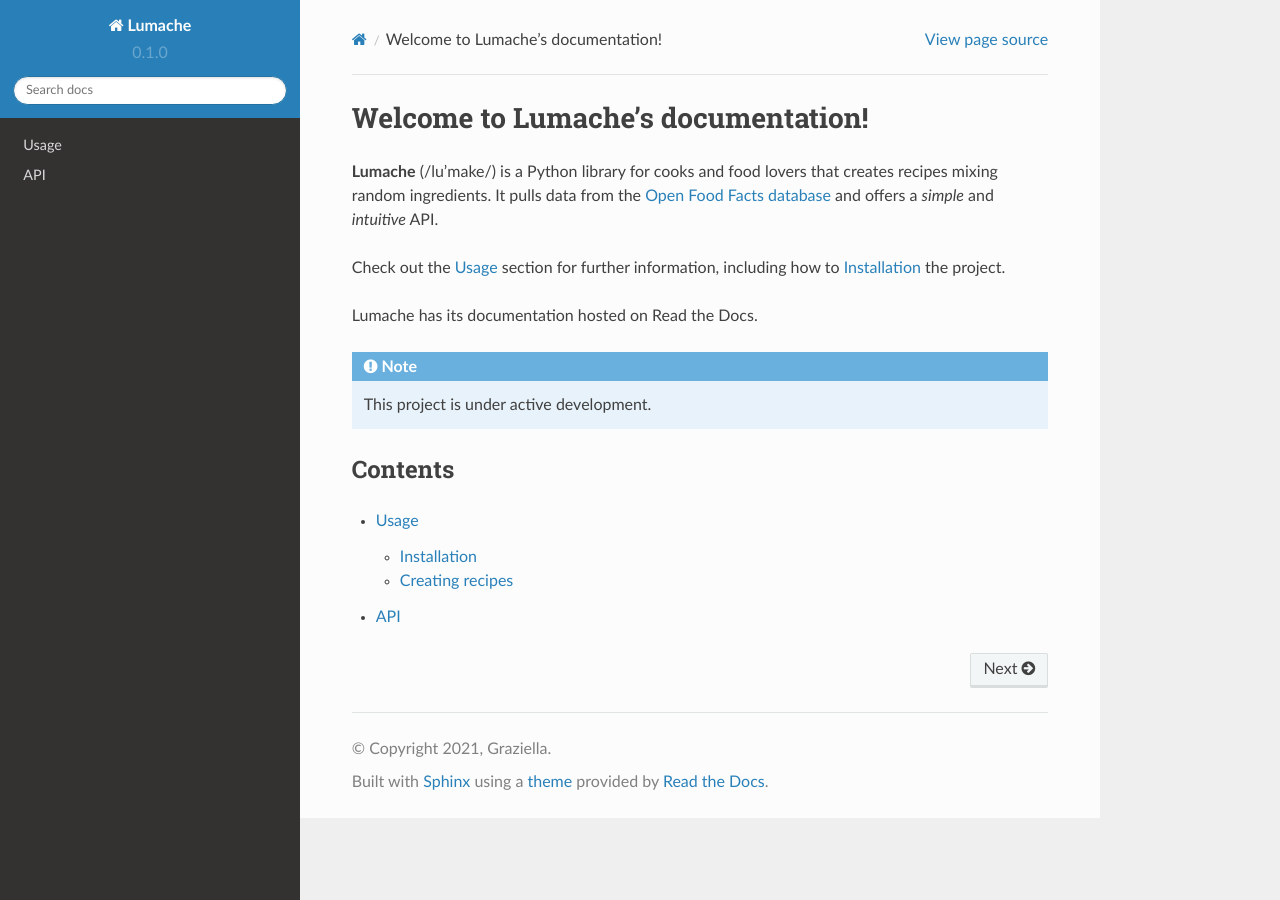
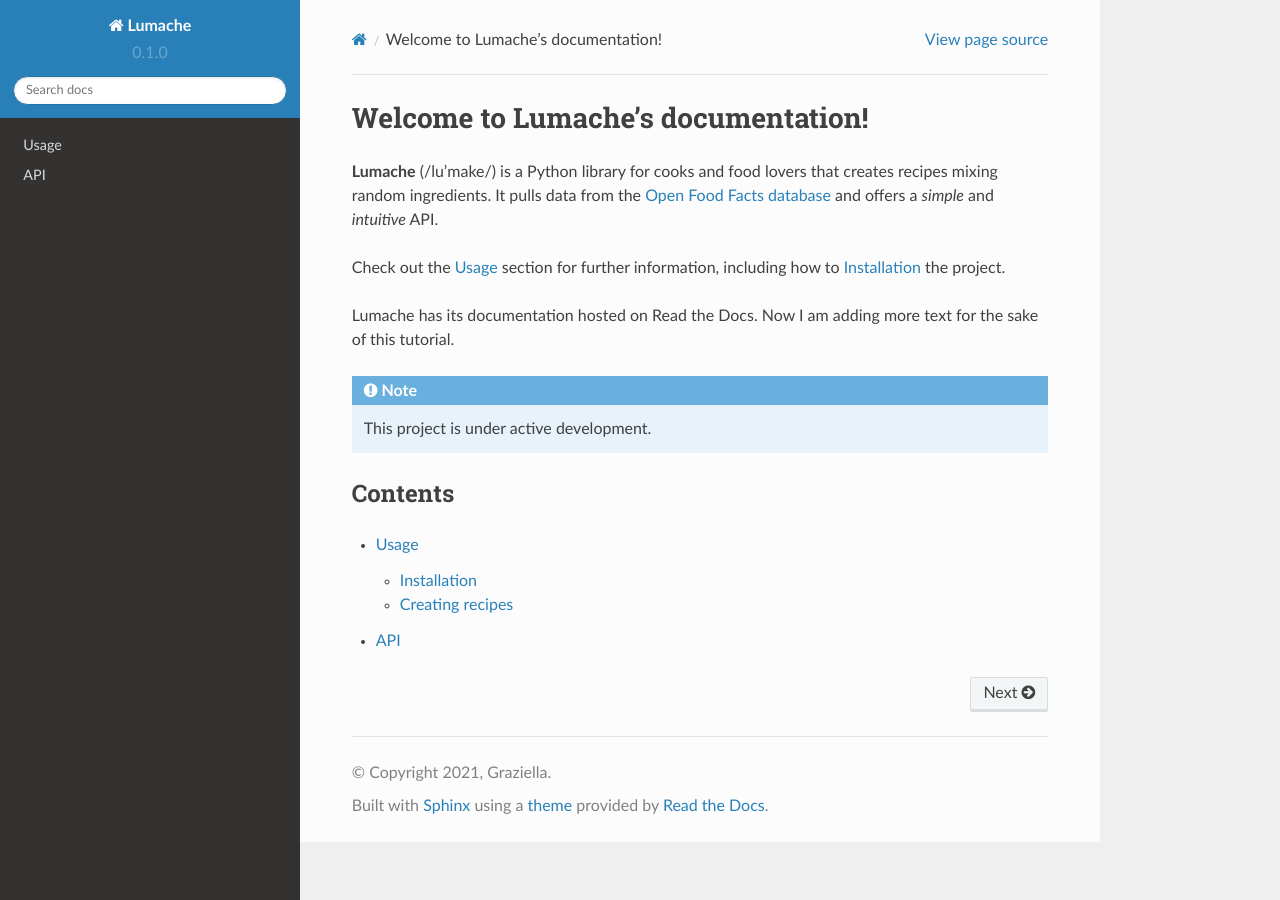
Before and after one commit to isaacvock/ReadtheDocs_Tutorial, a Sphinx documentation site: the page built from docs/source/index.rst, in a window 1280 px wide. Built offline with Sphinx 7.4.7 and the Read the Docs theme 2.0.0, drawn with Linux system fonts in a browser that asks for light colours.

Commit message:
Update index.rst

```diff
--- a/docs/source/index.rst
+++ b/docs/source/index.rst
@@ -9,7 +9,7 @@ and offers a *simple* and *intuitive* API.
 Check out the :doc:`usage` section for further information, including
 how to :ref:`installation` the project.
 
-Lumache has its documentation hosted on Read the Docs.
+Lumache has its documentation hosted on Read the Docs. Now I am adding more text for the sake of this tutorial.
 
 .. note::
 
```
